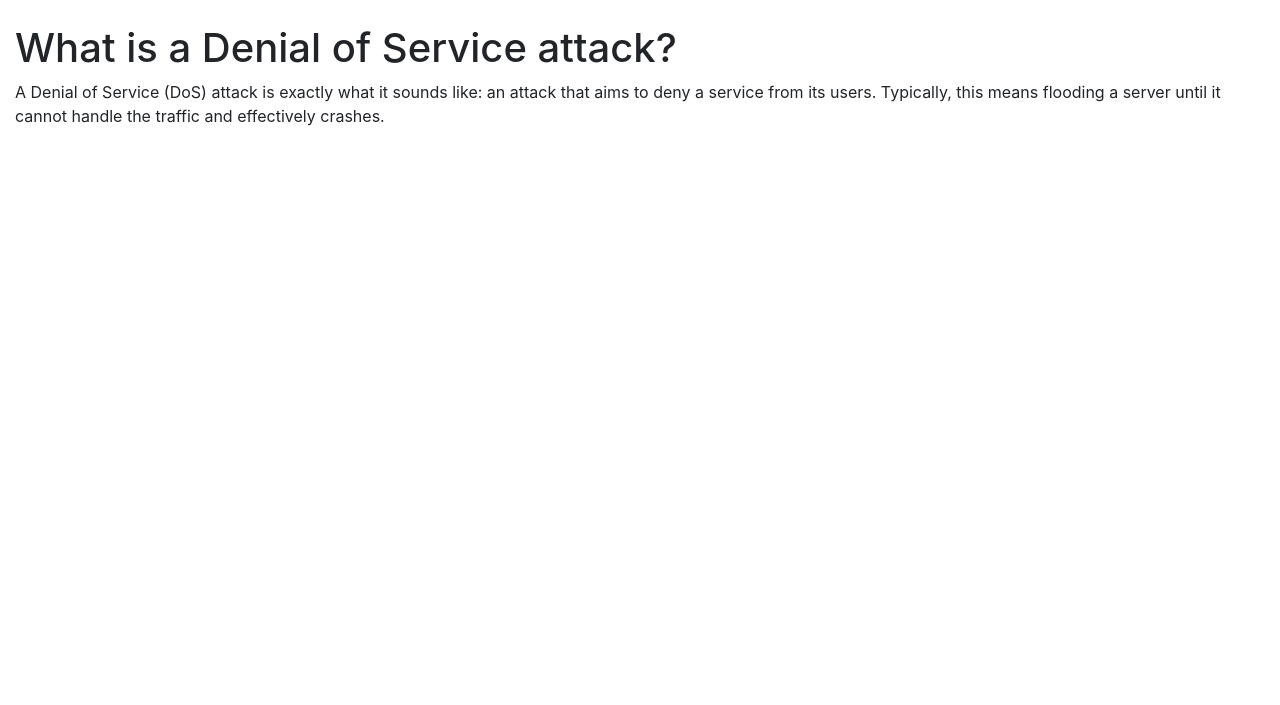
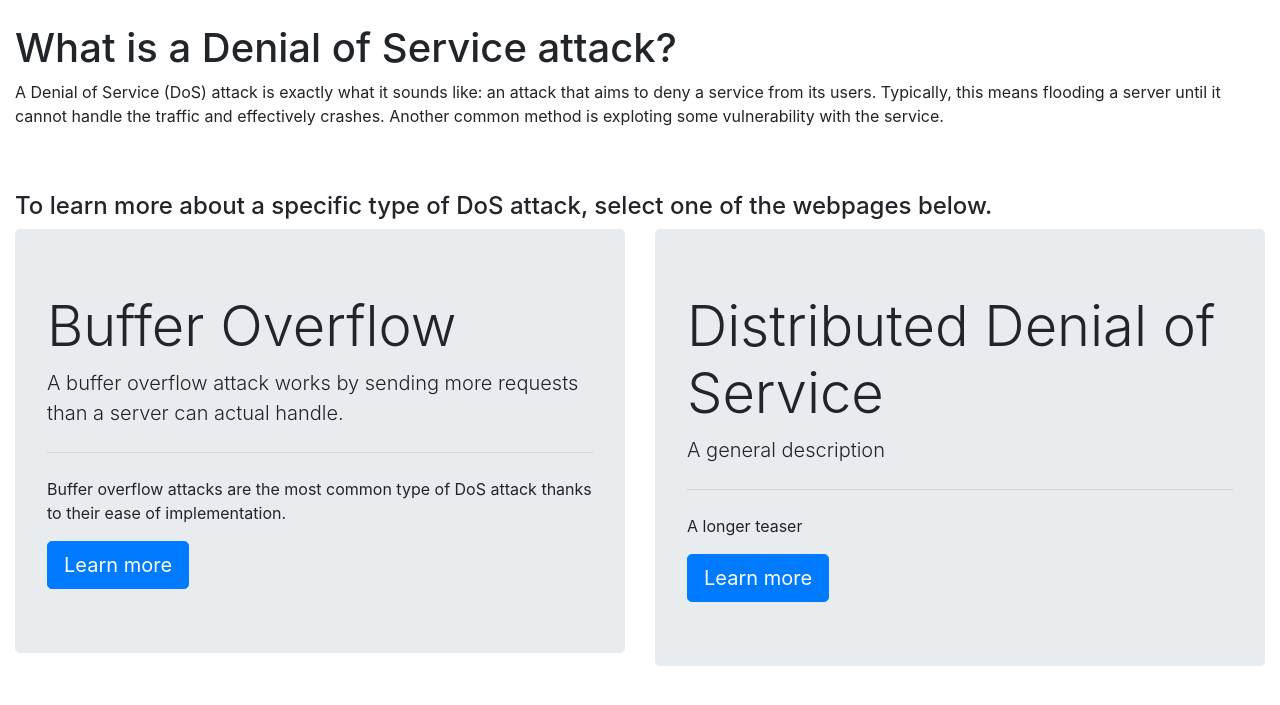
Before and after one commit to HuntJSparra/NCFNetworksDoS, a Flask app: page /what-is-dos in a window 1280 px wide. Shown: the part 56-761 px from the top of the page. Run offline with Flask 2, Linux system fonts and the light colour scheme; some libraries are stand-ins or nearby versions.

Commit message:
Added information for buffer overflow attacks and began work on DDoS

```diff
--- a/flasksite/what_is_dos.py
+++ b/flasksite/what_is_dos.py
@@ -7,16 +7,8 @@ def dos_page():
 
 @app.route('/what-is-dos/buffer-overflow')
 def buffer_overflow_page():
-    return 'Buffer Overflow'
-
-@app.route('/what-is-dos/icmp-flood')
-def icmp_flood_page():
-    return 'ICMP Flood'
-
-@app.route('/what-is-dos/syn-flood')
-def syn_flood_page():
-    return 'SYN Flood'
+    return render_template('buffer-overflow.html')
 
 @app.route('/what-is-dos/ddos')
 def ddos_page():
-    return 'DDoS'
+    return render_template('ddos.html')
--- a/static/html/navbar.html
+++ b/static/html/navbar.html
@@ -10,8 +10,6 @@
         <a class="dropdown-item" href="/what-is-dos">Overview</a>
         <div class="dropdown-divider"></div>
         <a class="dropdown-item" href="/what-is-dos/buffer-overflow">Buffer Overflow</a>
-        <a class="dropdown-item" href="/what-is-dos/icmp-flood">ICMP Flood</a>
-        <a class="dropdown-item" href="/what-is-dos/syn-flood">SYN Flood</a>
         <a class="dropdown-item" href="/what-is-dos/ddos">DDoS</a>
       </div>
     </li>
--- a/templates/what-is-dos.html
+++ b/templates/what-is-dos.html
@@ -15,8 +15,35 @@
   <br>
   <div class="container-fluid">
     <h1>What is a Denial of Service attack?</h1>
-    <p>A Denial of Service (DoS) attack is exactly what it sounds like: an attack that aims to deny a service from its users. Typically, this means flooding a server until it cannot handle the traffic and effectively crashes.</p>
+    <p>A Denial of Service (DoS) attack is exactly what it sounds like: an attack that aims to deny a service from its users. Typically, this means flooding a server until it cannot handle the traffic and effectively crashes. Another common method is exploting some vulnerability with the service.</p>
+    <br>
+    <br>
+    <h4>To learn more about a specific type of DoS attack, select one of the webpages below.</h4>
   </div>
+
+  <div class="container-fluid">
+    <div class="row">
+      <div class="col-sm">
+        <div class="jumbotron">
+          <h1 class="display-4">Buffer Overflow</h1>
+          <p class="lead">A buffer overflow attack works by sending more requests than a server can actual handle.</p>
+          <hr class="my-4">
+          <p>Buffer overflow attacks are the most common type of DoS attack thanks to their ease of implementation.</p>
+          <a class="btn btn-primary btn-lg" href="what-is-dos/buffer-overflow" role="button">Learn more</a>
+        </div>
+      </div>
+      <div class="col-sm">
+        <div class="jumbotron">
+          <h1 class="display-4">Distributed Denial of Service</h1>
+          <p class="lead">A general description</p>
+          <hr class="my-4">
+          <p>A longer teaser</p>
+          <a class="btn btn-primary btn-lg" href="what-is-dos/ddos" role="button">Learn more</a>
+        </div>
+      </div>
+    </div>
+  </div>
+
 </html>
 
 <script>
```
Also changed, not shown: starter.html (added, +26 -0 lines), templates/buffer-overflow.html (added, +41 -0 lines), templates/ddos.html (added, +31 -0 lines).
